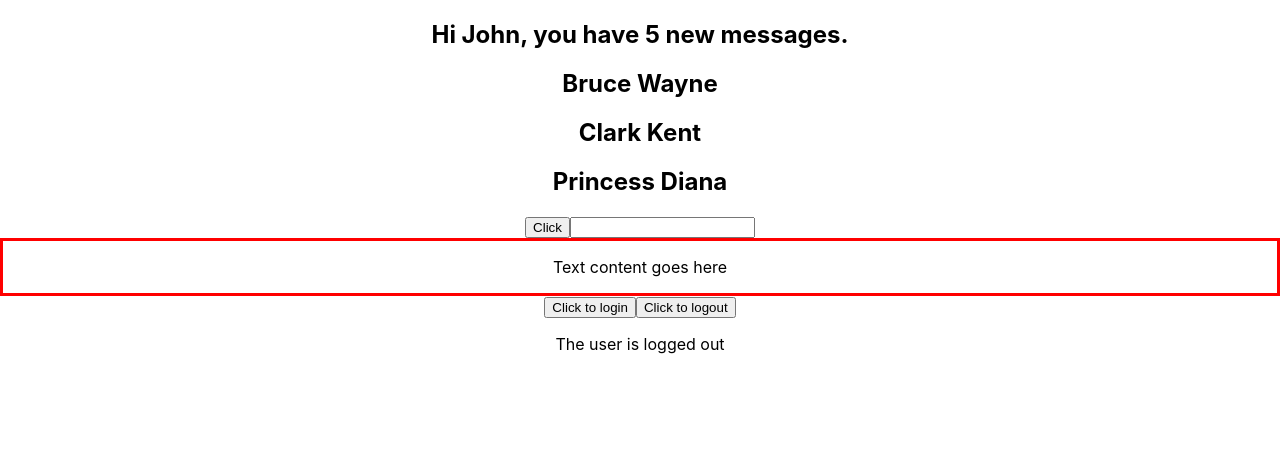
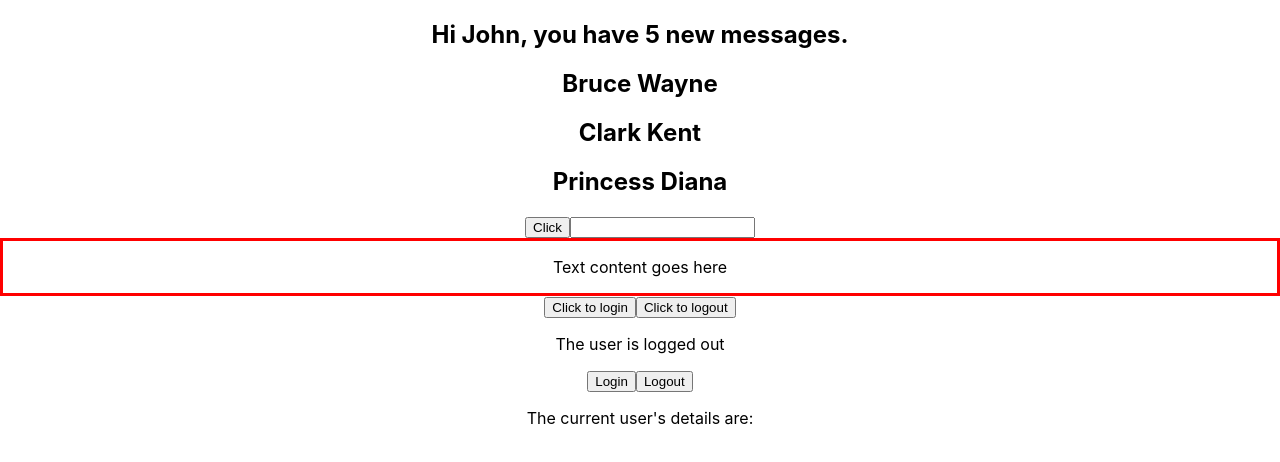
Before and after one commit to mmartins23/react-typescript-tutorial, a React (Create React App) app: page / in a window 1280 px wide. Shown: the top 462 px of the page. Built offline with nearby package versions, Linux system fonts and the light colour scheme.

Commit message:
React TypeScript Tutorial 10 - useState Future Value

```diff
--- a/src/App.tsx
+++ b/src/App.tsx
@@ -6,6 +6,7 @@ import Input from './components/Input';
 import Person from './components/Person';
 import PersonList from './components/PersonList';
 import LoggedIn from './components/state/LoggedIn';
+import User from './components/state/User';
 
 function App() {
 
@@ -33,6 +34,7 @@ function App() {
       <Input value={''} handleChange={event => console.log(event)} />
       <Container styles={{ border: "3px solid red", padding: "1rem" }} />
       <LoggedIn/>
+      <User/>
     </div>
   );
 }
--- /dev/null
+++ b/src/components/state/User.tsx
@@ -0,0 +1,28 @@
+import { useState } from "react";
+
+type AuthUser = {
+    name: string;
+    email: string;
+}
+
+export default function User() {
+    const [user, setUser] = useState<AuthUser |null >(null);
+
+    function handleLogin() {
+        setUser({
+            name: 'John',
+            email: 'john@example.com'
+        })
+    }
+
+    function handleLogOut() {
+        setUser(null)
+    }
+  return (
+    <div>
+        <button onClick={handleLogin}>Login</button>
+        <button onClick={handleLogOut}>Logout</button>
+        <p>The current user's details are: {user?.name} {user?.email}</p>
+    </div>
+  )
+}
```
Also changed, not shown: 1 other file (tests, documents, lock files or other folders).
